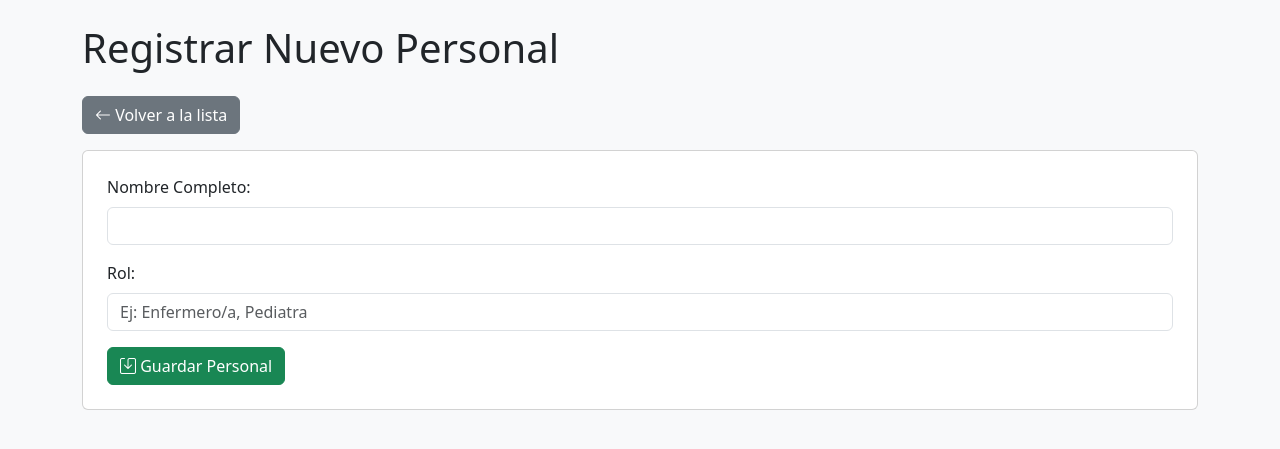
After one commit to jimiseven/proyPython, a Flask app: page /registrar_personal_form in a window 1280 px wide. The commit adds this page. Shown: the top 449 px of the page. Run offline with Flask 3, Linux system fonts and the light colour scheme.

Commit message:
finalizacion, modulos personal y vacunas

```diff
--- a/v2/app.py
+++ b/v2/app.py
@@ -50,7 +50,6 @@ def niños_modulo():
 
 # --- Funcionalidades para el Módulo de Niños ---
 
-# Ruta para ELIMINAR un niño
 @app.route('/eliminar_niño/<int:id>', methods=['GET'])
 def eliminar_niño(id):
     db = get_db_connection()
@@ -63,7 +62,6 @@ def eliminar_niño(id):
         db.close()
     return redirect(url_for('niños_modulo'))
 
-# Ruta para REVISAR la información y el historial de vacunas de un niño
 @app.route('/niño/<int:id>')
 def revisar_niño(id):
     db = get_db_connection()
@@ -72,12 +70,10 @@ def revisar_niño(id):
     if db:
         cursor = db.cursor(dictionary=True)
 
-        # Consulta para obtener los datos del niño
         sql_niño = "SELECT * FROM niños WHERE id = %s"
         cursor.execute(sql_niño, (id,))
         niño = cursor.fetchone()
 
-        # Consulta para obtener el historial de vacunas del niño, uniendo tablas
         sql_historial = """
             SELECT
                 va.fecha_aplicacion,
@@ -103,7 +99,6 @@ def revisar_niño(id):
 
     return render_template('niño_detalle.html', niño=niño, historial=historial_vacunas)
 
-# Ruta para mostrar el formulario de REGISTRO DE VACUNA
 @app.route('/registrar_vacuna/<int:id>')
 def registrar_vacuna_form(id):
     db = get_db_connection()
@@ -115,20 +110,16 @@ def registrar_vacuna_form(id):
     if db:
         cursor = db.cursor(dictionary=True)
 
-        # Obtener los datos del niño para mostrarlos en el formulario
         sql_niño = "SELECT id, nombre, apellido_paterno FROM niños WHERE id = %s"
         cursor.execute(sql_niño, (id,))
         niño = cursor.fetchone()
 
-        # Obtener los tipos de vacunas para el dropdown
         cursor.execute("SELECT id, nombre FROM tipos_vacuna ORDER BY nombre")
         tipos_vacuna = cursor.fetchall()
 
-        # Obtener el personal para el dropdown
         cursor.execute("SELECT id, nombre FROM personal_vacunador ORDER BY nombre")
         personal = cursor.fetchall()
 
-        # Obtener los responsables para el dropdown
         cursor.execute("SELECT id, nombre FROM responsables ORDER BY nombre")
         responsables = cursor.fetchall()
 
@@ -144,8 +135,6 @@ def registrar_vacuna_form(id):
                            personal=personal,
                            responsables=responsables)
 
-
-# Ruta para GUARDAR la nueva vacuna
 @app.route('/guardar_vacuna_niño/<int:id_nino>', methods=['POST'])
 def guardar_vacuna_niño(id_nino):
     if request.method == 'POST':
@@ -159,7 +148,7 @@ def guardar_vacuna_niño(id_nino):
         if db:
             cursor = db.cursor()
             sql = "INSERT INTO vacunas_aplicadas (id_niño, id_responsable, id_vacuna, id_personal, fecha_aplicacion, dosis) VALUES (%s, %s, %s, %s, %s, %s)"
-            val = (id_niño, id_responsable, id_vacuna, id_personal, fecha_aplicacion, dosis)
+            val = (id_nino, id_responsable, id_vacuna, id_personal, fecha_aplicacion, dosis)
             cursor.execute(sql, val)
             db.commit()
             cursor.close()
@@ -167,14 +156,74 @@ def guardar_vacuna_niño(id_nino):
 
     return redirect(url_for('niños_modulo'))
 
-# Rutas de otros módulos (sin cambios)
+# --- Módulo de Personal ---
 @app.route('/personal')
 def personal_modulo():
-    return render_template('personal.html')
+    db = get_db_connection()
+    personal = []
+    if db:
+        cursor = db.cursor(dictionary=True)
+        cursor.execute("SELECT id, nombre, rol FROM personal_vacunador ORDER BY id DESC")
+        personal = cursor.fetchall()
+        cursor.close()
+        db.close()
+    return render_template('personal.html', personal=personal)
 
+@app.route('/registrar_personal_form')
+def registrar_personal_form():
+    return render_template('registrar_personal_form.html')
+
+@app.route('/guardar_personal', methods=['POST'])
+def guardar_personal():
+    if request.method == 'POST':
+        nombre = request.form['nombre']
+        rol = request.form['rol']
+
+        db = get_db_connection()
+        if db:
+            cursor = db.cursor()
+            sql = "INSERT INTO personal_vacunador (nombre, rol) VALUES (%s, %s)"
+            val = (nombre, rol)
+            cursor.execute(sql, val)
+            db.commit()
+            cursor.close()
+            db.close()
+    return redirect(url_for('personal_modulo'))
+
+@app.route('/eliminar_personal/<int:id>', methods=['GET'])
+def eliminar_personal(id):
+    db = get_db_connection()
+    if db:
+        cursor = db.cursor()
+        sql = "DELETE FROM personal_vacunador WHERE id = %s"
+        cursor.execute(sql, (id,))
+        db.commit()
+        cursor.close()
+        db.close()
+    return redirect(url_for('personal_modulo'))
+
+# --- NUEVO MÓDULO: Reporte de Vacunas ---
 @app.route('/vacunas_reporte')
 def vacunas_reporte_modulo():
-    return "Esta será la página de reporte de vacunas."
+    db = get_db_connection()
+    reporte = []
+    if db:
+        cursor = db.cursor(dictionary=True)
+        # Consulta para contar las vacunas aplicadas por tipo
+        sql = """
+            SELECT
+                tv.nombre AS tipo_vacuna,
+                COUNT(va.id) AS total_dosis_aplicadas
+            FROM vacunas_aplicadas va
+            JOIN tipos_vacuna tv ON va.id_vacuna = tv.id
+            GROUP BY tv.nombre
+            ORDER BY total_dosis_aplicadas DESC
+        """
+        cursor.execute(sql)
+        reporte = cursor.fetchall()
+        cursor.close()
+        db.close()
+    return render_template('vacunas_reporte.html', reporte=reporte)
 
 if __name__ == '__main__':
     app.run(debug=True)
--- /dev/null
+++ b/v2/templates/registrar_personal_form.html
@@ -0,0 +1,30 @@
+<!DOCTYPE html>
+<html lang="es">
+<head>
+    <meta charset="UTF-8">
+    <meta name="viewport" content="width=device-width, initial-scale=1.0">
+    <title>Registrar Personal</title>
+    <link href="https://cdn.jsdelivr.net/npm/bootstrap@5.3.0/dist/css/bootstrap.min.css" rel="stylesheet">
+    <link rel="stylesheet" href="https://cdn.jsdelivr.net/npm/bootstrap-icons@1.10.5/font/bootstrap-icons.css">
+</head>
+<body class="bg-light">
+    <div class="container mt-4">
+        <h1 class="mb-4">Registrar Nuevo Personal</h1>
+        <a href="{{ url_for('personal_modulo') }}" class="btn btn-secondary mb-3"><i class="bi bi-arrow-left"></i> Volver a la lista</a>
+
+        <div class="card p-4">
+            <form action="{{ url_for('guardar_personal') }}" method="post">
+                <div class="mb-3">
+                    <label for="nombre" class="form-label">Nombre Completo:</label>
+                    <input type="text" id="nombre" name="nombre" class="form-control" required>
+                </div>
+                <div class="mb-3">
+                    <label for="rol" class="form-label">Rol:</label>
+                    <input type="text" id="rol" name="rol" class="form-control" placeholder="Ej: Enfermero/a, Pediatra" required>
+                </div>
+                <button type="submit" class="btn btn-success"><i class="bi bi-save"></i> Guardar Personal</button>
+            </form>
+        </div>
+    </div>
+</body>
+</html>
--- a/v2/templates/registrar_vacuna_form.html
+++ b/v2/templates/registrar_vacuna_form.html
@@ -13,7 +13,7 @@
         <a href="{{ url_for('niños_modulo') }}" class="btn btn-secondary mb-3"><i class="bi bi-arrow-left"></i> Volver a la lista</a>
 
         <div class="card p-4">
-            <form action="{{ url_for('guardar_vacuna_niño', id_nino=niño['id']) }}" method="post"></form>
+            <form action="{{ url_for('guardar_vacuna_niño', id_nino=niño['id']) }}" method="post">
 
                 <div class="mb-3">
                     <label for="id_responsable" class="form-label">Responsable:</label>
```
Also changed, not shown: v2/templates/personal.html (+57 -0 lines), v2/templates/vacunas_reporte.html (added, +47 -0 lines).
